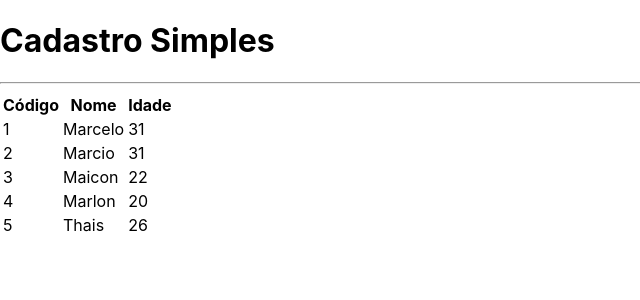
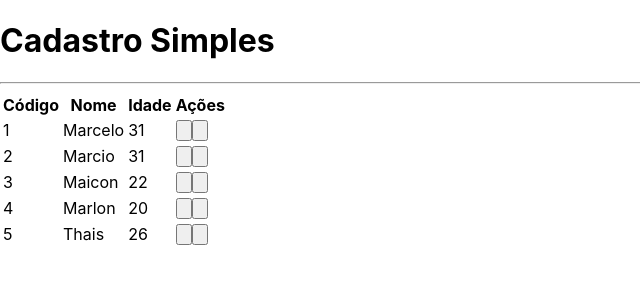
Before and after one commit to marcelo-rafael/next-crud, a Next.js app: page / in a window 1280 px wide. Shown: the top 300 px of the page, without its empty margins (0-640 px from the left). Built offline with nearby package versions, Linux system fonts and the light colour scheme.

Commit message:
Componente Tale #03

```diff
--- /dev/null
+++ b/src/components/Icons.tsx
@@ -0,0 +1,11 @@
+export const IconEdit = (
+  <svg xmlns="http://www.w3.org/2000/svg" className="h-6 w-6" fill="none" viewBox="0 0 24 24" stroke="currentColor">
+  <path strokeLinecap="round" strokeLinejoin="round" strokeWidth={2} d="M11 5H6a2 2 0 00-2 2v11a2 2 0 002 2h11a2 2 0 002-2v-5m-1.414-9.414a2 2 0 112.828 2.828L11.828 15H9v-2.828l8.586-8.586z" />
+</svg>
+)
+
+export const IconTrash = (
+  <svg xmlns="http://www.w3.org/2000/svg" className="h-6 w-6" fill="none" viewBox="0 0 24 24" stroke="currentColor">
+  <path strokeLinecap="round" strokeLinejoin="round" strokeWidth={2} d="M19 7l-.867 12.142A2 2 0 0116.138 21H7.862a2 2 0 01-1.995-1.858L5 7m5 4v6m4-6v6m1-10V4a1 1 0 00-1-1h-4a1 1 0 00-1 1v3M4 7h16" />
+</svg>
+)
--- a/src/components/Table.tsx
+++ b/src/components/Table.tsx
@@ -1,10 +1,15 @@
 import Client from '../core/Client';
+import { IconEdit, IconTrash } from './Icons';
 
 interface TableProps {
   clients: Client[]
+  selectedClient?: ( client: Client ) => void
+  excludedClient?: ( client: Client ) => void
 }
 
 export default function Table(props: TableProps) {
+
+  const displayActions = props.excludedClient || props.selectedClient
 
   function renderHeader() {
     return (
@@ -12,6 +17,7 @@
         <th className="text-left p-4">Código</th>
         <th className="text-left p-4">Nome</th>
         <th className="text-left p-4">Idade</th>
+        {displayActions ? <th className="p-4">Ações</th> : false}
       </tr>
     )
   }
@@ -25,9 +31,41 @@
           <td className="text-left p-4">{client.id}</td>
           <td className="text-left p-4">{client.name}</td>
           <td className="text-left p-4">{client.age}</td>
+          {displayActions ? renderActions(client) : false}
         </tr>
       )
     })
+  }
+
+  function renderActions(client: Client) {
+    return (
+      <td className="flex justify-center">
+        {props.selectedClient ? (
+          <button
+            onClick={() => props.selectedClient?.(client)}
+            className={`
+          flex justify-center items-center
+          text-green-600 rounded-full p-2 m-1
+          hover:bg-purple-50
+        `}>
+          {IconEdit}
+        </button>
+        ) : false}
+        {props.excludedClient ? (
+          <button
+            onClick={() => props.excludedClient?.(client)}
+            className={`
+          flex justify-center items-center
+          text-red-500 rounded-full p-2 m-1
+          hover:bg-purple-50
+        `}>
+          {IconTrash}
+        </button>
+        ) : false}
+
+
+      </td>
+    )
   }
 
 
--- a/src/pages/index.tsx
+++ b/src/pages/index.tsx
@@ -12,6 +12,14 @@
     new Client('Thais', 26, '5')
   ]
 
+  function selectedClient(client: Client) {
+    console.log(client.name)
+  }
+
+  function excludedClient(client: Client) {
+    console.log(`Excluir...${client.name}`)
+  }
+
   return (
     <div className={`
       flex h-screen justify-center items-center
@@ -19,7 +27,11 @@
       text-white
     `}>
     <Layout title='Cadastro Simples'>
-      <Table clients={clients}></Table>
+      <Table
+        clients={clients}
+        selectedClient={selectedClient}
+        excludedClient={excludedClient}
+        />
     </Layout>
     </div>
   )
```
